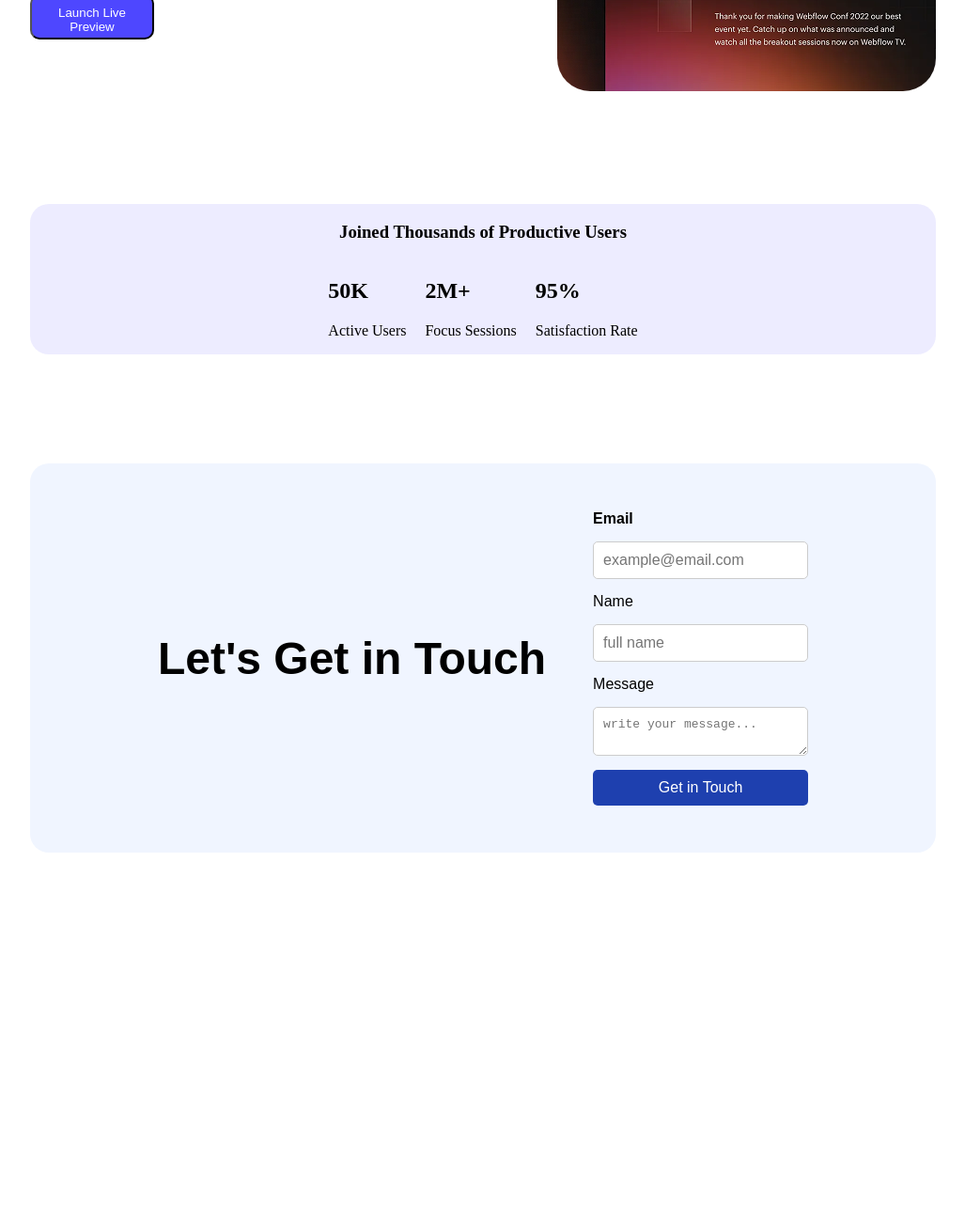
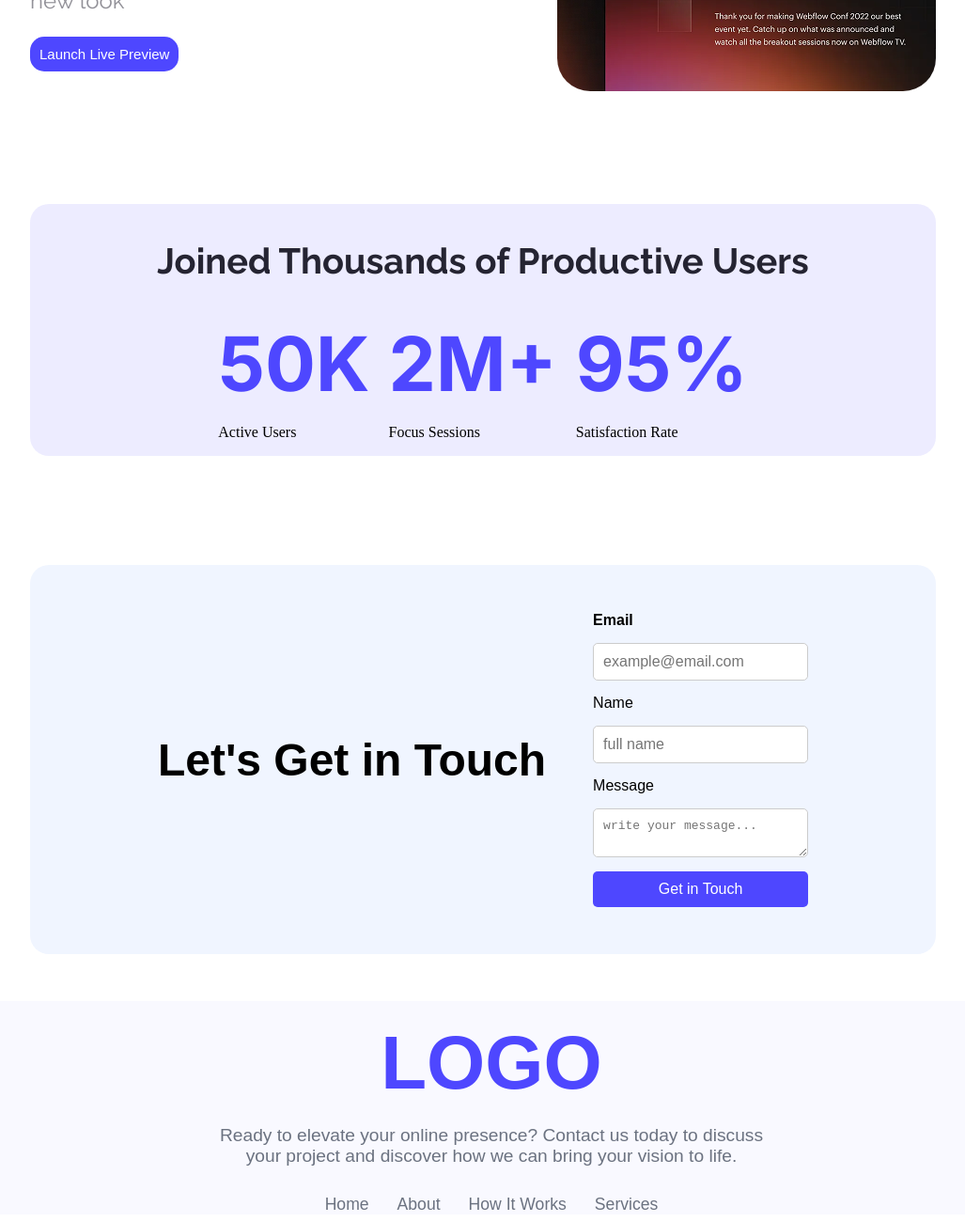
Before and after one commit to anjon-biswas/My-Assignment-PH-1, a plain HTML site: page index.html in a window 1280 px wide. Shown: the part 1037-2337 px from the top of the page at 94% size, without its empty margins (117-1144 px from the left). Before the commit the page ends 1952 px from the top, so only its background shows below. Drawn offline with Linux system fonts and the light colour scheme.

Commit message:
new commnit with footer part

```diff
--- a/index.html
+++ b/index.html
@@ -10,6 +10,11 @@
     <link
         href="https://fonts.googleapis.com/css2?family=Inter:ital,opsz,wght@0,14..32,100..900;1,14..32,100..900&display=swap"
         rel="stylesheet">
+    <link rel="preconnect" href="https://fonts.googleapis.com">
+    <link rel="preconnect" href="https://fonts.gstatic.com" crossorigin>
+    <link
+        href="https://fonts.googleapis.com/css2?family=Inter:ital,opsz,wght@0,14..32,100..900;1,14..32,100..900&family=Raleway:ital,wght@0,100..900;1,100..900&display=swap"
+        rel="stylesheet">
     <link rel="stylesheet" href="styles/styles.css">
 </head>
 
@@ -19,7 +24,7 @@
             <nav class="inter-navbar-font navbar-font">
                 <h3><span>LOGO</span></h3>
                 <ul>
-                    <li><button class="button-class"><a class="a" href="">Sign Up</a></button></li>
+                    <li><button class="first-button"><a class="a" href="">Sign Up</a></button></li>
                 </ul>
 
             </nav>
@@ -41,7 +46,7 @@
         <section class="body-section">
             <div class="body-para">
                 <h3 class="see-in-action">See It in Action</h3>
-                <p>Explore the live preview and imagine your brand in this bold new look</p>
+                <p class='raleway-text'>Explore the live preview and imagine your brand in this bold new look</p>
                 <button class="button-class"><a class="a" href="">Launch Live Preview</a></button>
             </div>
 
@@ -93,7 +98,17 @@
 
     </body>
 
-    <footer>
+    <footer class="footer-class">
+
+        <h1 class="footer-h1">LOGO</h1>
+        <p class="footer-para">Ready to elevate your online presence? Contact us today to discuss your project and discover how we can bring your
+            vision to life.</p>
+        <nav class="footer-nav">
+            <a href="#home">Home</a>
+            <a href="#about">About</a>
+            <a href="#how-it-works">How It Works</a>
+            <a href="#services">Services</a>
+        </nav>
 
     </footer>
 
--- a/styles/styles.css
+++ b/styles/styles.css
@@ -1,15 +1,21 @@
-
-.bodyclass{
-    background-color: #f0f5ff;
+.bodyclass {
+    background-color: #f9f9ff;
 }
 
 .button-class {
-    background-color: #4E47FF;
-    width: 132px;
-    height: 48px;
-    border-radius: 10px;
     padding: 10px;
+    background-color: rgba(78, 71, 255, 1);
+    color: white;
+    border: none;
+    border-radius: 15px;
+    font-size: 15px;
+    cursor: pointer;
+
 }
+.button-class:hover{
+    background-color: rgb(143, 143, 220);
+}
+
 
 .a {
     text-decoration: none;
@@ -47,6 +53,22 @@ nav ul li {
     list-style: none;
 }
 
+header section nav h3{
+    color:rgba(78, 71, 255, 1);
+}
+.first-button{
+    padding: 10px;
+    background-color: rgba(78, 71, 255, 1);
+    color: white;
+    border: none;
+    border-radius: 15px;
+    font-size: 15px;
+    cursor: pointer;
+}
+.first-button:hover{
+    background-color:rgb(118, 160, 217);
+}
+
 
 /* Banner Style */
 
@@ -64,6 +86,14 @@ nav ul li {
 }
 
 /* Body para and image  */
+
+.raleway-text {
+  font-family: "Raleway", sans-serif;
+  font-optical-sizing: auto;
+  font-style: normal;
+  font-size: 24px;
+  color:rgba(37, 36, 50, 0.5);
+}
 .body-section {
     display: flex;
     align-items: center;
@@ -71,12 +101,15 @@ nav ul li {
     margin-left: 141px;
     margin-right: 159px;
     margin-top: 100px;
+    gap:200px;
 }
 
 .see-in-action {
+    font-family: "Raleway", sans-serif;
     color: #252432;
     font-weight: bold;
     font-size: 42px;
+    color: rgba(37, 36, 50, 1);
 }
 
 .body-image {
@@ -98,13 +131,28 @@ nav ul li {
 }
 
 .body-Joined-para {
+    font-family: "Raleway",sans-serif;
+    color:rgba(37, 36, 50, 1);
     text-align: center;
+    font-size: 38px;
+    font-weight: bold;
 }
 
-.numbers {
+.numbers{
     display: flex;
     justify-content: center;
     gap: 20px;
+}
+
+.sndsection div h2{
+    display: flex;
+    justify-content: center;
+    font-family: "Inter", sans-serif;
+    font-weight: bold;
+    font-size: 80px;
+    color:rgba(78, 71, 255, 1);
+    margin:0;
+    gap:40px;
 }
 
 /* Third Section part */
@@ -128,30 +176,34 @@ nav ul li {
     gap: 50px;
 }
 
-.thirdh1{
+.thirdh1 {
     font-size: 3em;
     color: #000;
     margin-left: 0;
 
 }
-.thirdform{
+
+.thirdform {
     display: flex;
     flex-direction: column;
     gap: 15px;
 }
-.labelclass{
+
+.labelclass {
     font-weight: bold;
 }
-.inputclass{
+
+.inputclass {
     padding: 10px;
     border: 1px solid #ccc;
     border-radius: 5px;
     font-size: 1em;
 
 }
-.thirdbutton{
+
+.thirdbutton {
     padding: 10px;
-    background-color: #1e40af;
+    background-color: rgba(78, 71, 255, 1);
     color: white;
     border: none;
     border-radius: 5px;
@@ -160,7 +212,47 @@ nav ul li {
 
 }
 
-.thirdbutton:hover{
-    background-color: #1e3a8a;
+.thirdbutton:hover {
+    background-color: rgba(78, 71, 255, 1);
 
 }
+
+/* Footer Section */
+.footer-class {
+    font-family: Arial, sans-serif;
+    background-color: #f9f9ff;
+    display: flex;
+    flex-direction: column;
+    justify-content: center;
+    align-items: center;
+    margin-top: 50px;
+    margin-bottom: 5px;
+    text-align: center;
+}
+
+.footer-h1{
+    font-size: 5em;
+    color: rgba(78, 71, 255, 1);
+    margin: 20px;
+    font-weight: 800;
+}
+.footer-para{
+    font-size: 1.2em;
+    color: #6b7280;
+    max-width: 600px;
+    margin: 0;
+}
+
+.footer-nav {
+    margin-top: 30px;
+}
+
+footer nav a {
+    color: #6b7280;
+    text-decoration: none;
+    margin: 0 15px;
+    font-size: 1.1em;
+}
+.footer-nav a:hover{
+    color: rgb(74, 68, 247);
+}
```
